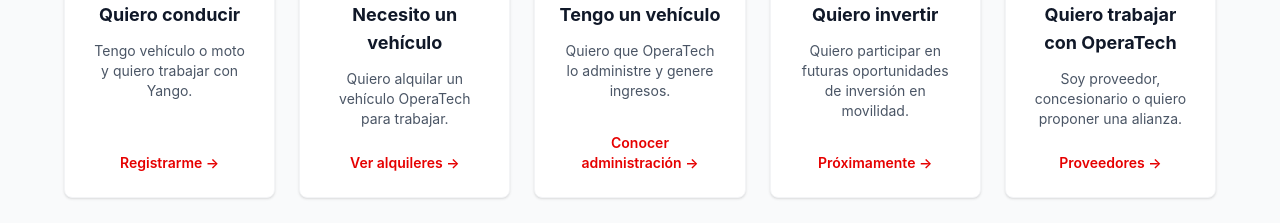
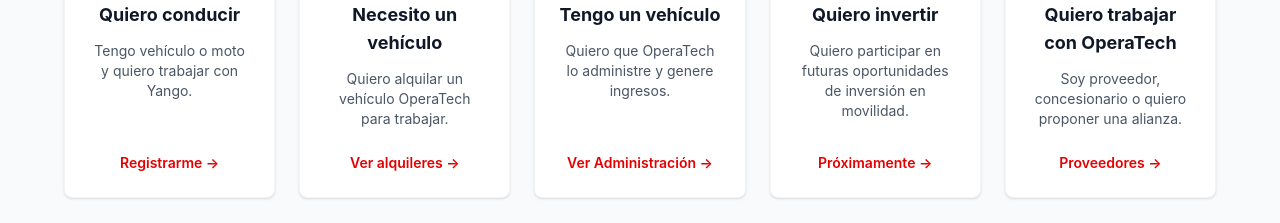
Before and after one commit to elmer-bol/operatech-web, a React (Vite) app: page / in a window 1280 px wide. Shown: the part 1160-1383 px from the top of the page. Built offline with nearby package versions, Linux system fonts and the light colour scheme; no server answers.

Commit message:
Correccion descuadre en servicios

```diff
--- a/src/components/OptionsSection.jsx
+++ b/src/components/OptionsSection.jsx
@@ -17,7 +17,7 @@
     {
       title: 'Tengo un vehículo',
       description: 'Quiero que OperaTech lo administre y genere ingresos.',
-      linkText: 'Conocer administración →',
+      linkText: 'Ver Administración →',
       icon: '🚘'
     },
     {
```
